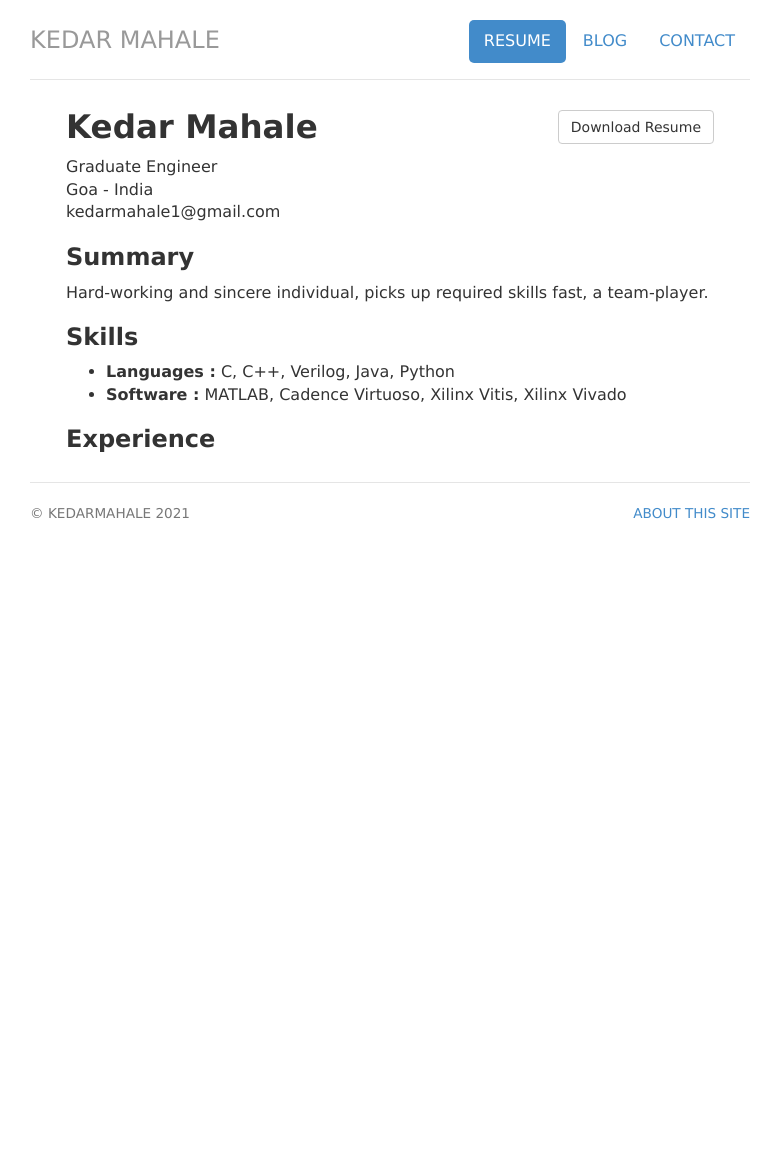
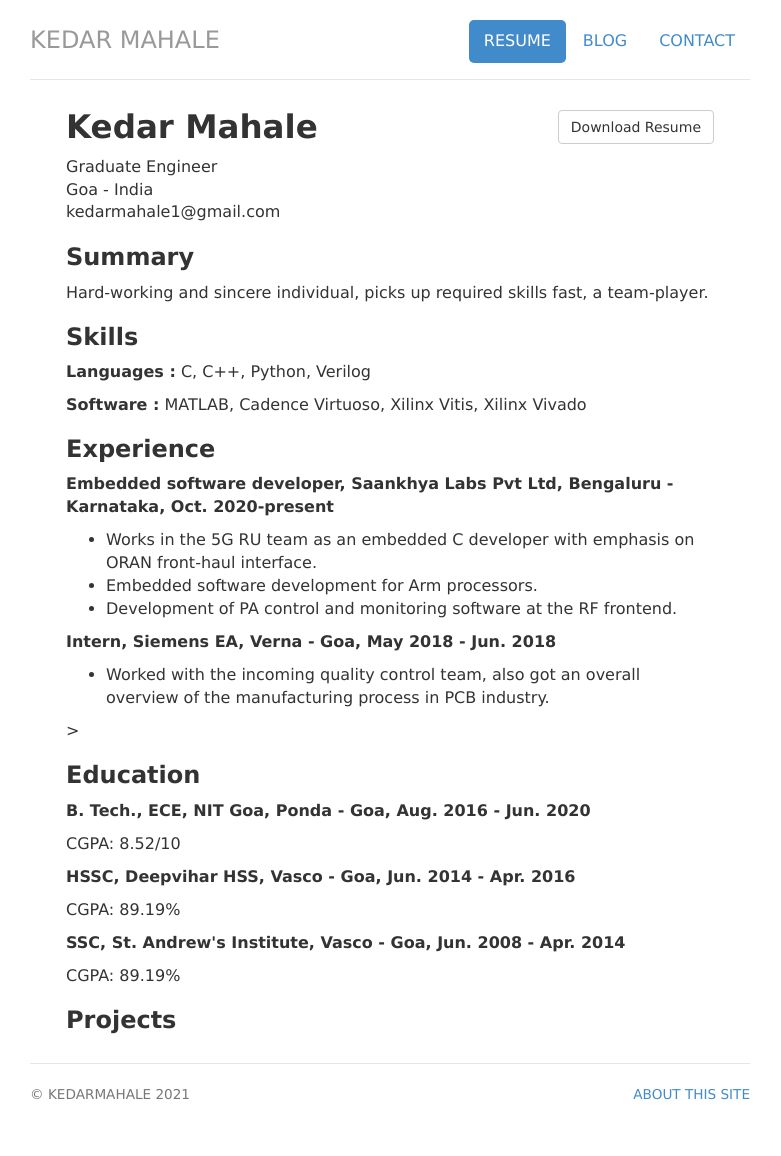
Before and after one commit to kedarmahale/kedarmahale.github.io, a Jekyll site: the page built from cv/index.html, in a window 1280 px wide. Shown: the whole page, without its empty margins (250-1031 px from the left). Built offline with Jekyll 4.4.1, drawn with Linux system fonts in a browser that asks for light colours; before the commit the page ends 900 px from its top, so only the background shows below that.

Commit message:
text change

```diff
--- a/cv/index.html
+++ b/cv/index.html
@@ -21,13 +21,35 @@ description: Current Resume for Kedar Mahale.
 		</div>
 
 		<h3>Summary</h3>
-			<p>Hard-working and sincere individual, picks up required skills fast, a team-player.</p>
+		<p>Hard-working and sincere individual, picks up required skills fast, a team-player.</p>
 
 		<h3>Skills</h3>
+			<p><strong>Languages :</strong> C, C++, Python, Verilog</p>
+			<p><strong>Software :</strong> MATLAB, Cadence Virtuoso, Xilinx Vitis, Xilinx Vivado</p>
+
+		<h3>Experience</h3>
+		<p><strong>Embedded software developer, Saankhya Labs Pvt Ltd, Bengaluru - Karnataka, Oct. 2020-present</strong></p>
 		<ul>
-			<li><strong>Languages :</strong> C, C++, Verilog, Java, Python</li>
-			<li><strong>Software :</strong> MATLAB, Cadence Virtuoso, Xilinx Vitis, Xilinx Vivado</li>
+			<li>Works in the 5G RU team as an embedded C developer with emphasis on ORAN front-haul interface.</li>
+			<li>Embedded software development for Arm processors.</li>
+			<li>Development of PA control and monitoring software at the RF frontend.</li>
 		</ul>
 
-		<h3>Experience</h3>
+		<p><strong>Intern, Siemens EA, Verna - Goa, May 2018 - Jun. 2018</strong></p>
+		<ul>
+			<li>Worked with the incoming quality control team, also got an overall overview of the manufacturing process in PCB industry.</li>
+		</ul>>
+
+		<h3>Education</h3>
+		<p><strong>B. Tech., ECE, NIT Goa, Ponda - Goa, Aug. 2016 - Jun. 2020</strong></p>
+		<p>CGPA: 8.52/10</p>
+
+		<p><strong>HSSC, Deepvihar HSS, Vasco - Goa, Jun. 2014 - Apr. 2016</strong></p>
+		<p>CGPA: 89.19%</p>
+
+		<p><strong>SSC, St. Andrew's Institute, Vasco - Goa, Jun. 2008 - Apr. 2014</strong></p>
+		<p>CGPA: 89.19%</p>
+
+		<h3>Projects</h3>
+
 </div>
```
